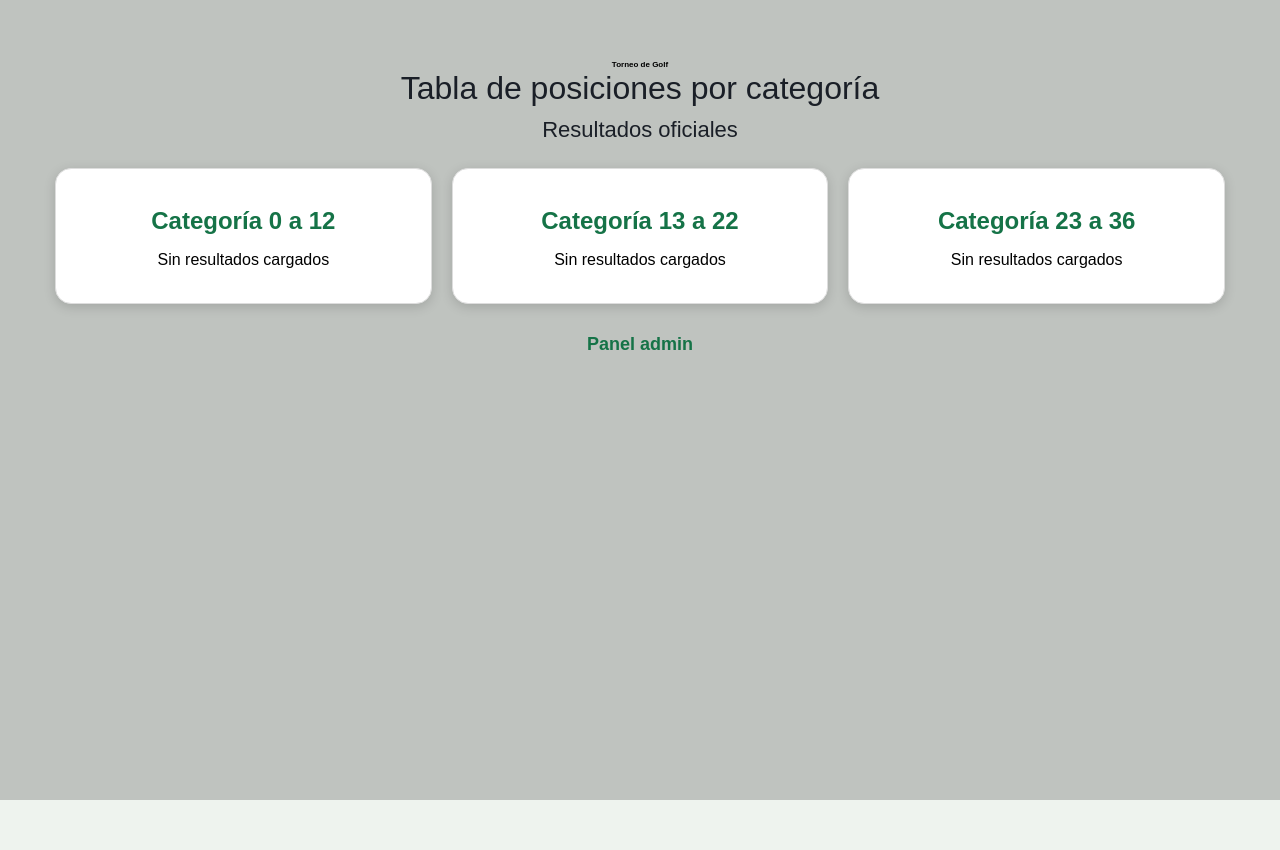
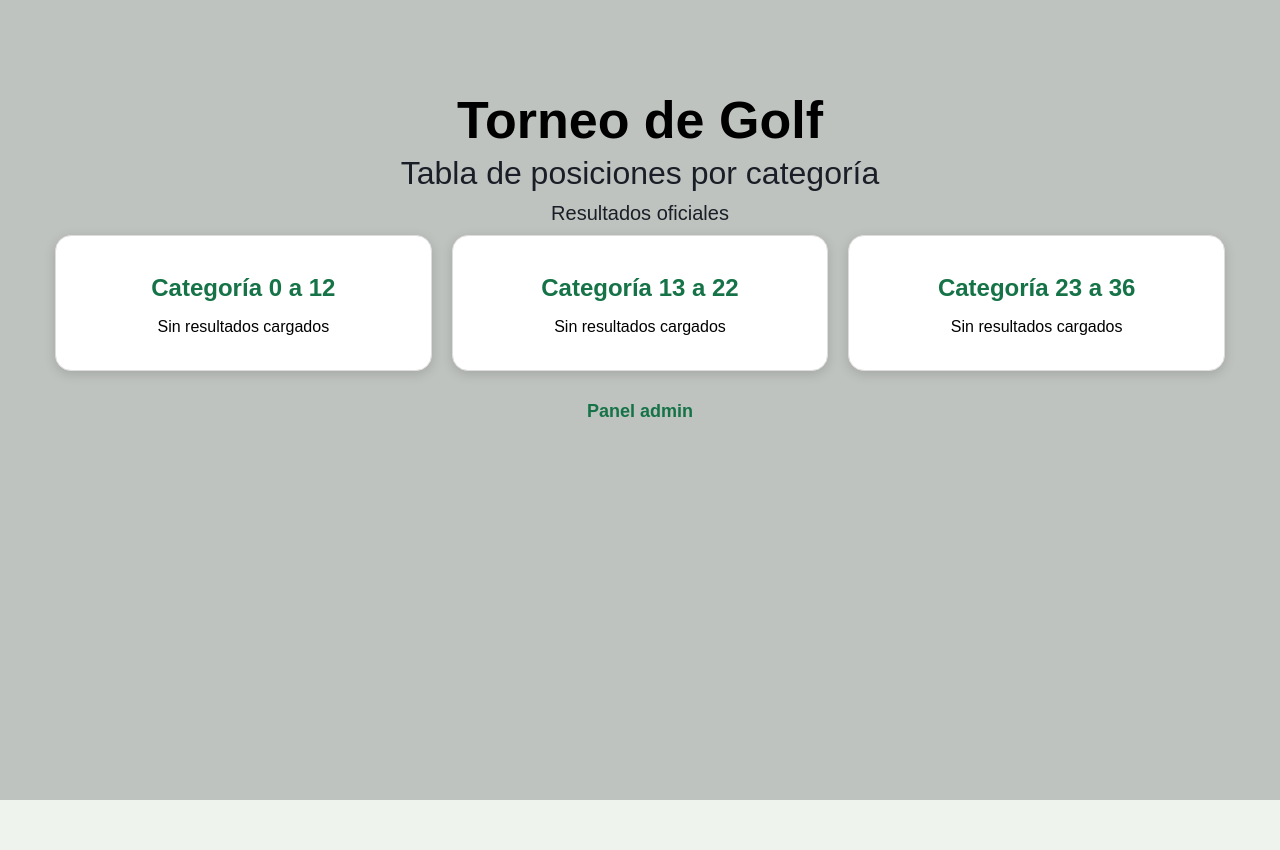
Before and after one commit to El-gordo-toni/carga-de-datos, a Flask app: page / in a window 1280 px wide. Run offline with Flask 3, Linux system fonts and the light colour scheme; data comes from the database, SQL or seed files in the repository; data that the repository does not hold is empty; some libraries are stand-ins or nearby versions.

Commit message:
Update index.html

```diff
--- a/templates/index.html
+++ b/templates/index.html
@@ -44,8 +44,8 @@
 
         h1 {
             text-align: center;
-            font-size: 8px;
-            margin-bottom: 1px;
+            font-size: 52px;
+            margin-bottom: 5px;
             color: black;
         }
 
@@ -58,9 +58,9 @@
 
         .subtitulo2 {
             text-align: center;
-            font-size: 22px;
+            font-size: 20px;
             color: rgb(26, 31, 39);
-            margin-bottom: 25px;
+            margin-bottom: 10px;
         }
 
         .logo {
```
